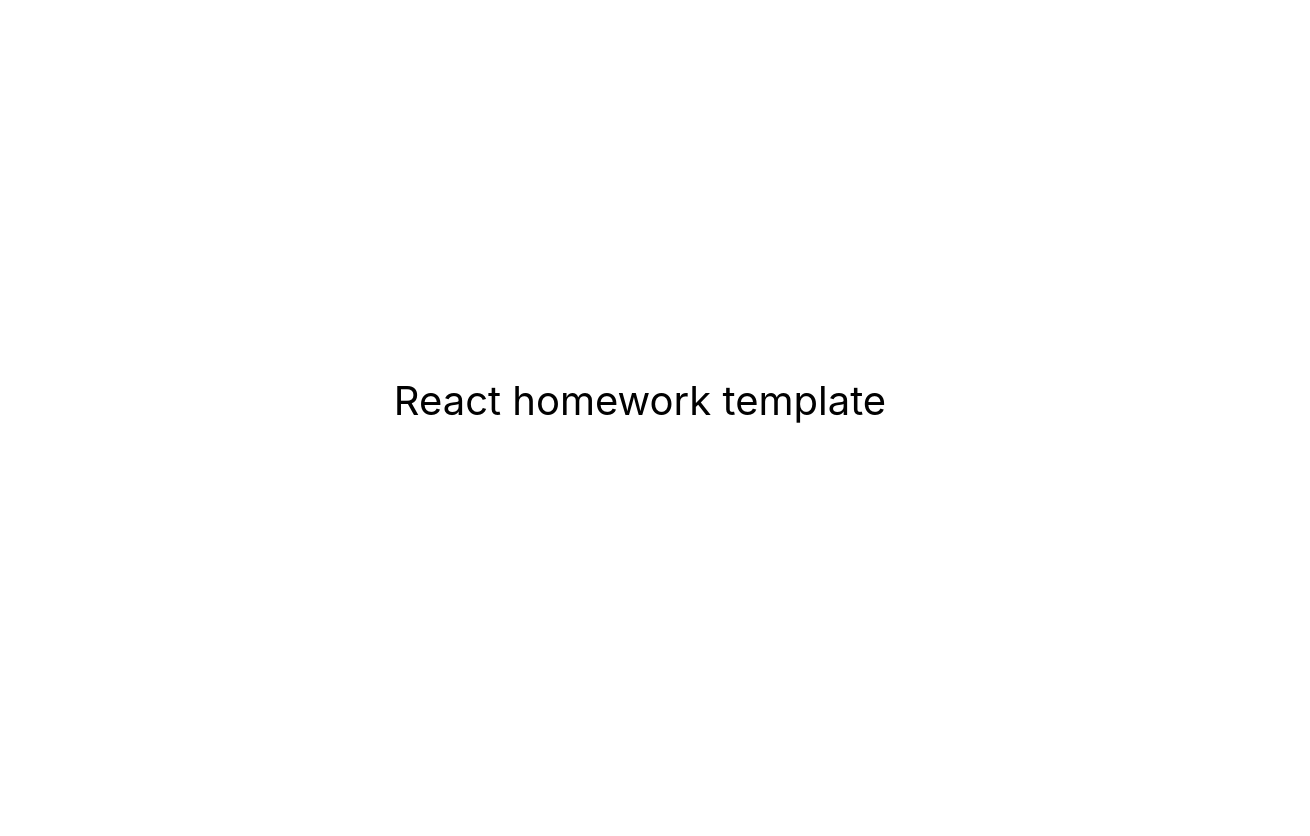
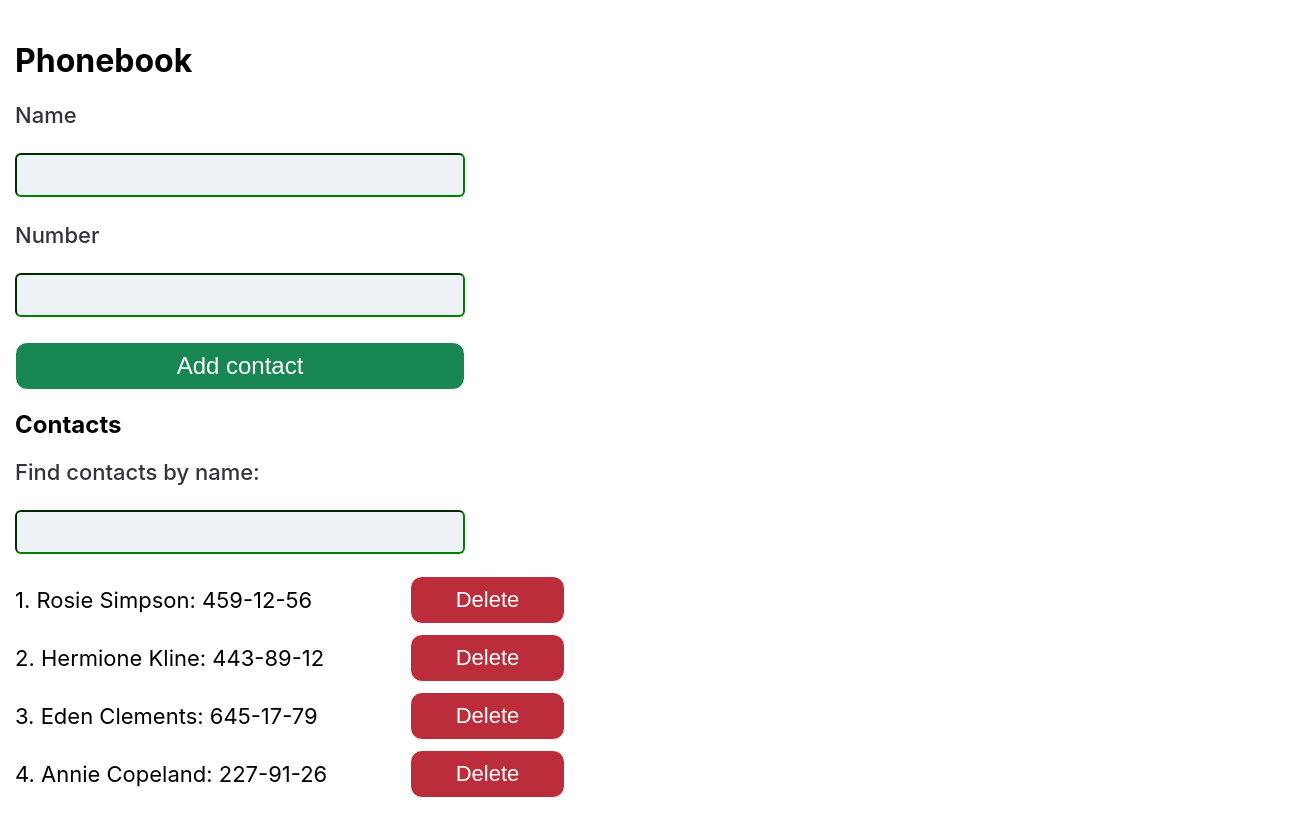
Before and after one commit to Innuska23/goit-react-hw-04-phonebook, a React (Create React App) app: page / in a window 1280 px wide. Shown: the top 836 px of the page, 1310 px wide, since content can reach past the window. Before the commit the page ends 800 px from the top, so only its background shows below. Built offline with nearby package versions, Linux system fonts and the light colour scheme.

Commit message:
copy HW 3

```diff
--- a/src/components/App.jsx
+++ b/src/components/App.jsx
@@ -1,16 +1,91 @@
-export const App = () => {
-  return (
-    <div
-      style={{
-        height: '100vh',
-        display: 'flex',
-        justifyContent: 'center',
-        alignItems: 'center',
-        fontSize: 40,
-        color: '#010101'
-      }}
-    >
-      React homework template
-    </div>
-  );
+import React, { Component } from "react"
+import shortid from 'shortid';
+import ContactForm from "./ContactForm/ContactForm";
+import Filter from "./Filter/Filter";
+import ContactList from './ContactList/ContactList';
+import { Container } from "./App.styled";
+export class App extends Component {
+  state = {
+    contacts: [
+      { id: 'id-1', name: 'Rosie Simpson', number: '459-12-56' },
+      { id: 'id-2', name: 'Hermione Kline', number: '443-89-12' },
+      { id: 'id-3', name: 'Eden Clements', number: '645-17-79' },
+      { id: 'id-4', name: 'Annie Copeland', number: '227-91-26' },
+    ],
+    filter: '',
+  };
+
+  formSubmitHandler = data => {
+    debugger
+    const { name } = data;
+    const { contacts } = this.state;
+    if (
+      contacts.find(
+        contact => contact.name.toLowerCase() === name.toLowerCase()
+      )
+    ) {
+      alert(`${name} is already in contacts`);
+      return;
+    }
+
+    const contact = { id: shortid.generate(), ...data };
+
+    this.setState(({ contacts }) => ({
+      contacts: [...contacts, contact],
+    }));
+  };
+
+  handlerChangeFilter = e => this.setState({ filter: e.target.value });
+
+  handleRemoveContact = contactId => {
+    this.setState(state => ({
+      ...state,
+      contacts: state.contacts.filter(contact => contact.id !== contactId),
+    }));
+  };
+
+  getFilteredContacts = () => {
+    if (!this.state.filter) return this.state.contacts;
+
+    return this.state.contacts.filter(contact =>
+      contact.name.toLowerCase().includes(this.state.filter)
+    );
+  };
+
+  deleteContact = contactId => {
+    this.setState(({ contacts }) => ({
+      contacts: contacts.filter(({ id }) => id !== contactId),
+    }));
+  };
+
+  componentDidMount = () => {
+    const contacts = localStorage.getItem('contacts');
+    const parsedContacts = JSON.parse(contacts);
+
+    if (parsedContacts) {
+      this.setState({ contacts: parsedContacts });
+    }
+  };
+
+  componentDidUpdate = (prevProps, prevState) => {
+    const { contacts } = this.state;
+    if (contacts !== prevState.contacts) {
+    }
+    localStorage.setItem('contacts', JSON.stringify(contacts))
+  };
+
+
+  render() {
+    const { filter } = this.state;
+    return (
+      <Container>
+        <h1>Phonebook</h1>
+        <ContactForm onSubmit={this.formSubmitHandler} />
+        <h2>Contacts</h2>
+        <Filter value={filter} handlerChangeFilter={this.handlerChangeFilter} />
+        <ContactList contacts={this.getFilteredContacts()}
+          onDelete={this.handleRemoveContact} />
+      </Container>
+    );
+  }
 };
--- /dev/null
+++ b/src/components/App.styled.jsx
@@ -0,0 +1,12 @@
+import styled from '@emotion/styled';
+
+export const Container = styled.div `
+    max-width: 100%;
+    margin-left: auto;
+    margin-right: auto;
+    padding-left: 15px;
+    padding-right: 15px;
+    padding-top: 20px;
+    padding-bottom: 20px;
+    width: 100%;
+`;
--- /dev/null
+++ b/src/components/ContactForm/ContactForm.jsx
@@ -0,0 +1,69 @@
+import PropTypes from 'prop-types';
+import shortid from 'shortid';
+import { Formik } from 'formik';
+import * as yup from 'yup';
+import { FormContact, Error, InputForm, LabelForm, ButtonForm } from './ContactForm.styled';
+
+const schema = yup.object().shape({
+  name: yup.string().required(),
+  number: yup.string().required(),
+});
+
+const initialValues = {
+  name: '',
+  number: '',
+};
+
+const nameInputId = shortid.generate();
+const numberInputId = shortid.generate();
+
+const ContactForm = ({ onSubmit }) => {
+  const handleSubmit = (values, { resetForm }) => {
+    onSubmit(values);
+    resetForm();
+  };
+
+  return (
+    <Formik
+      initialValues={initialValues}
+      onSubmit={handleSubmit}
+      validationSchema={schema}
+    >
+      <FormContact autoComplete="off">
+        <LabelForm htmlFor={nameInputId}>
+          Name
+        </LabelForm>
+        <InputForm
+          id={nameInputId}
+          type="text"
+          name="name"
+          pattern="^[a-zA-Za-яА-Я]+(([' -][a-zA-Za-яА-Я ])?[a-zA-Za-яА-Я]*)*$"
+          title="Name may contain only letters, apostrophe, dash and spaces. For example Adrian, Jacob Mercer, Charles de Batz de Castelmore d'Artagnan"
+          required
+        />
+        <Error name="name" component="div" />
+
+        <LabelForm htmlFor={numberInputId}>
+          <span>Number</span>
+        </LabelForm>
+        <InputForm
+          id={numberInputId}
+          type="tel"
+          name="number"
+          pattern="\+?\d{1,4}?[-.\s]?\(?\d{1,3}?\)?[-.\s]?\d{1,4}[-.\s]?\d{1,4}[-.\s]?\d{1,9}"
+          title="Phone number must be digits and can contain spaces, dashes, parentheses and can start with +"
+          required
+        />
+        <Error name="number" component="div" />
+
+        <ButtonForm type="submit">Add contact</ButtonForm>
+      </FormContact>
+    </Formik>
+  );
+}
+
+ContactForm.propTypes = {
+  onSubmit: PropTypes.func.isRequired,
+};
+
+export default ContactForm;
--- /dev/null
+++ b/src/components/ContactForm/ContactForm.styled.jsx
@@ -0,0 +1,49 @@
+import styled from '@emotion/styled';
+import { Form, Field, ErrorMessage } from 'formik';
+
+export const FormContact = styled(Form)`
+    display: flex;
+    flex-flow: column wrap;
+    gap: 25px;
+    font-size: 22px;
+    max-width: 450px`;
+
+export const LabelForm = styled.label`
+    color: #333340;
+    background: #ffffff;
+    font-weight: 500;`;
+
+export const InputForm = styled(Field)`
+    display: inline-block;
+    font-size: 22px;
+    background: #EDF2F7;
+    border-color: green;
+    outline: none;
+    border-radius: 6px;
+    height: 38px;
+    &:hover {
+        box-shadow: 0px 0px 30px 0px rgba(21,115,71,1)
+    `;
+
+export const ButtonForm = styled.button`
+    padding: 5px 20px;
+    color: white;
+    height: 48px;
+    border-radius: 12px;
+    background-color: #198754;
+    cursor: pointer;
+    font-size: 24px;
+    outline: none;
+    border: 1px solid;
+    &:hover {
+    background-color: #157347;
+    border: none;
+    box-shadow: 0px 0px 30px 0px rgba(21,115,71,1);
+    }
+`;
+
+export const Error = styled(ErrorMessage)`
+    color: red;
+    font-size: 20px;
+    text-align: center;
+`;
--- /dev/null
+++ b/src/components/ContactForm/index.js
@@ -0,0 +1 @@
+export * from "./ContactForm";
--- /dev/null
+++ b/src/components/ContactList/ContactList.jsx
@@ -0,0 +1,30 @@
+import React from 'react';
+import PropTypes from 'prop-types';
+
+import { List, ListItem, Button } from './ContactList.styled';
+
+function ContactList({ contacts, onDelete }) {
+    return (
+        <List>
+            {contacts.map(({ id, name, number }, idx) => (
+                <ListItem key={id}>
+                    <span>{idx + 1}. {name}: {number} </span>
+                    <Button onClick={() => onDelete(id)}>delete</Button>
+                </ListItem>
+            ))}
+        </List>
+    );
+}
+
+ContactList.propTypes = {
+    onDelete: PropTypes.func.isRequired,
+    contacts: PropTypes.arrayOf(
+        PropTypes.shape({
+            id: PropTypes.string.isRequired,
+            name: PropTypes.string.isRequired,
+            number: PropTypes.string.isRequired,
+        })
+    ),
+};
+
+export default ContactList;
--- /dev/null
+++ b/src/components/ContactList/ContactList.styled.jsx
@@ -0,0 +1,44 @@
+import styled from '@emotion/styled';
+
+export const List = styled.ul`
+    display: flex;
+    flex-direction: column;
+    justify-content: center;
+    gap: 10px;
+    padding: 0;
+    list-style: none;
+    font-size: 22px;
+    width: 550px;
+    align-items: stretch;
+`;
+
+export const ListItem = styled.li`
+    display: flex;
+    gap: 40px;
+    align-items: center;
+    font-size: 22px;
+    justify-content: space-between;
+`;
+
+export const Button = styled.button`
+    border-radius: 12px;
+    width: 150px;
+    text-transform: capitalize;
+    align-items: center;
+    justify-content: center;
+    padding: 5px 20px;
+    color: #333340;
+    border: 1px solid;
+    width: 155px;
+    color: white;
+    height: 48px;
+    background-color: #bb2d3b;
+    cursor: pointer;
+    font-size: 22px;
+    outline: none;
+    &:hover {
+    background-color: #dc3545;
+    border: none;
+    box-shadow: 10px 10px 25px 0px rgba(187,45,59,1);
+    }
+`;
--- /dev/null
+++ b/src/components/ContactList/index.js
@@ -0,0 +1 @@
+export * from "./ContactList";
--- /dev/null
+++ b/src/components/Filter/Filter.jsx
@@ -0,0 +1,24 @@
+import PropTypes from 'prop-types';
+import { FilterContainer, InputFilter, LabelFilter } from './Filter.styled';
+
+function Filter({ handlerChangeFilter, value }) {
+    return (
+        <FilterContainer>
+            <LabelFilter htmlFor="filter">Find contacts by name:</LabelFilter>
+            <InputFilter
+                id="filter"
+                type="text"
+                name="filter"
+                onChange={handlerChangeFilter}
+                value={value}
+            />
+        </FilterContainer>
+    );
+}
+
+Filter.propTypes = {
+    handlerChangeFilter: PropTypes.func.isRequired,
+    value: PropTypes.string.isRequired,
+};
+
+export default Filter;
--- /dev/null
+++ b/src/components/Filter/Filter.styled.jsx
@@ -0,0 +1,28 @@
+import styled from '@emotion/styled';
+
+export const FilterContainer = styled.div `
+    display: flex;
+    flex-flow: column wrap;
+    gap: 25px;
+    font-size: 22px;
+    max-width: 450px;
+`;
+
+export const LabelFilter = styled.label `
+    color: #333340;
+    background: #ffffff;
+    font-weight: 500;
+`;
+
+export const InputFilter = styled.input`
+  display: inline-block;
+    font-size: 22px;
+    background: #EDF2F7;
+    border-color: green;
+    outline: none;
+    border-radius: 6px;
+    height: 38px;
+    &:hover {
+      box-shadow: 0px 0px 30px 0px rgba(21,115,71,1);
+    }
+`;
--- /dev/null
+++ b/src/components/Filter/index.js
@@ -0,0 +1 @@
+export * from "./Filter";
```
Also changed, not shown: package.json (+6 -2 lines), 1 other file (tests, documents, lock files or other folders).
